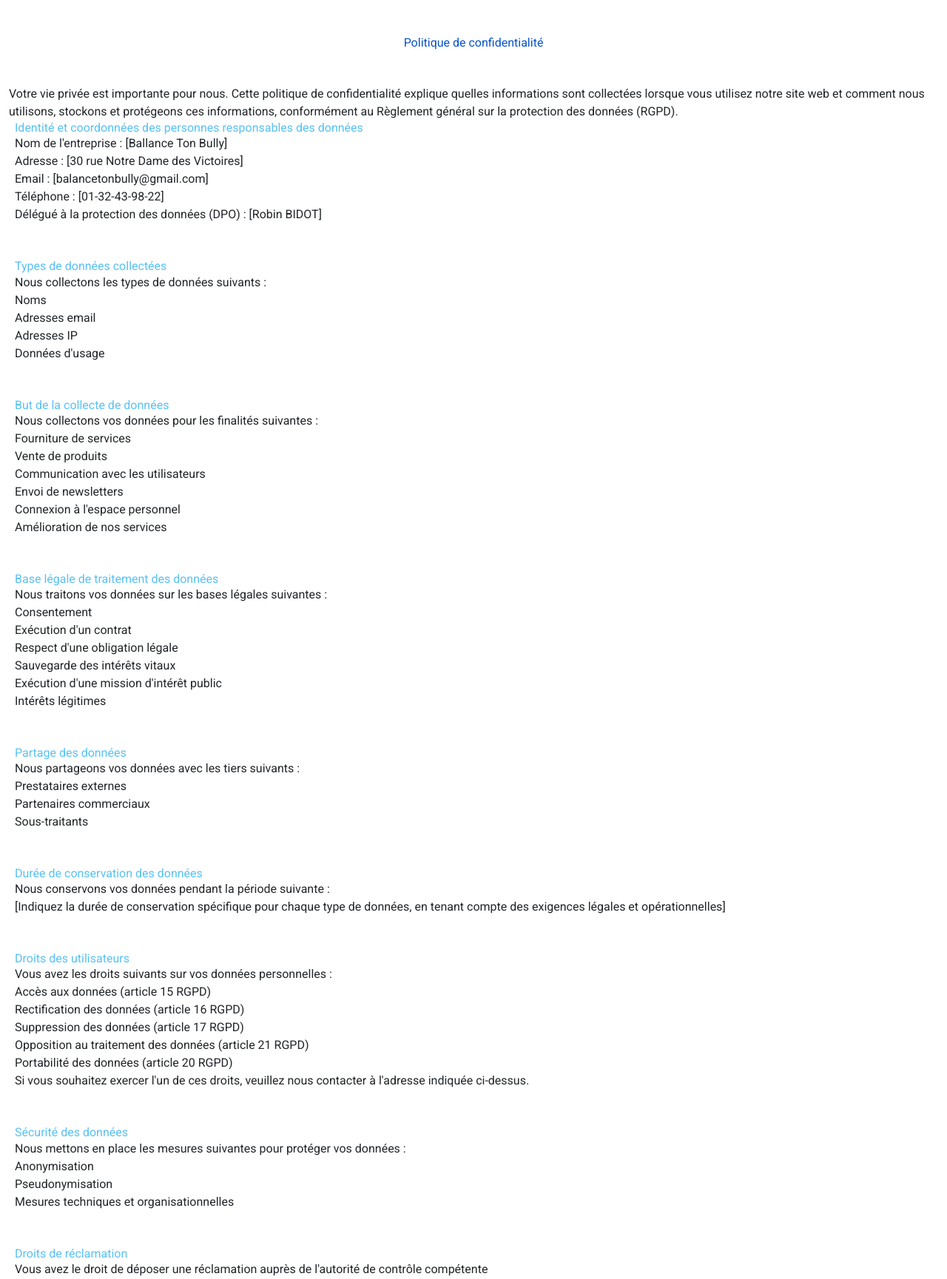
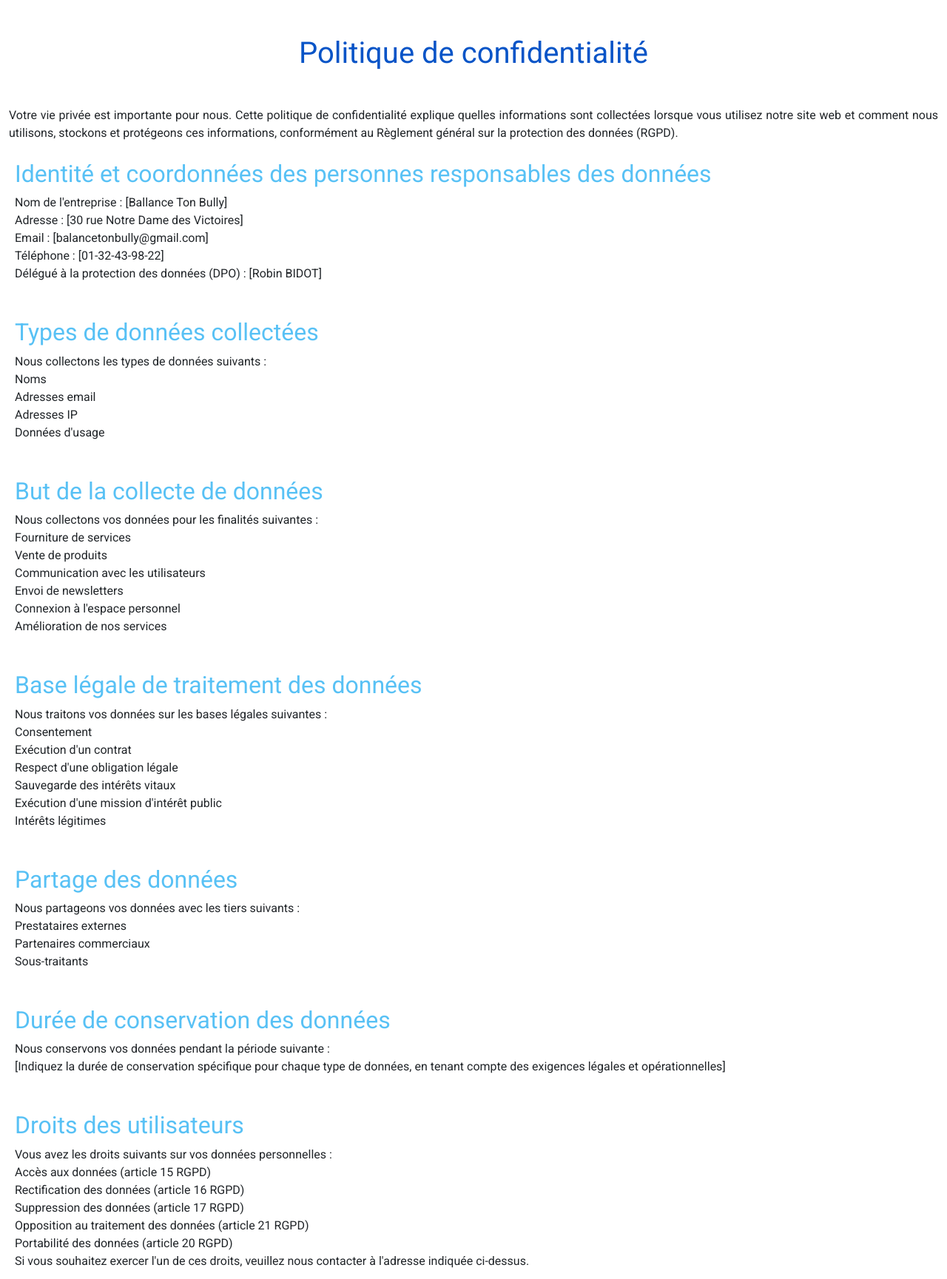
Before and after one commit to RobinBIDOT/Balance_ton_bully, a PHP site: page /balance_ton_bully/pages/confidentialite.php in a window 1280 px wide. Shown: the part 288-2017 px from the top of the page at 74% size. Run offline with PHP 8.4, Linux system fonts and the light colour scheme; a user stored in the database is signed in; some libraries are stand-ins or nearby versions.

Commit message:
mise en forme

```diff
--- a/css/styleFooter.css
+++ b/css/styleFooter.css
@@ -38,6 +38,7 @@ canvas {
     left: 0;
 }
 
+
 /*@media (max-width: 770px) {*/
 /*    .footer {*/
 /*        position: fixed !important;*/
--- a/includes/footer.php
+++ b/includes/footer.php
@@ -27,7 +27,7 @@
                                 </div>
                                 <div class="col-12 col-md-4 col-lg-3 col-xl-2">
                                     <div class="widget">
-                                        <h4 class="widget-title mb-4">Liens utiles</h4>
+                                        <h4 class="widget-title mb-4 fs-5 fw-bold">Liens utiles</h4>
                                         <ul class="list-unstyled">
                                             <li class="mb-2">
                                                 <a href="https://e-enfance.org/" class="text-decoration-none" target="_blank">e-enfance</a>
@@ -43,7 +43,7 @@
                                 </div>
                                 <div class="col-12 col-lg-3 col-xl-4">
                                     <div class="widget">
-                                        <h4 class="widget-title mb-4">Don</h4>
+                                        <h4 class="widget-title mb-4 fs-5 fw-bold">Don</h4>
                                         <p class="mb-4">Aidez-nous à lutter contre le harcèlement scolaire en faisant un don. Votre contribution peut faire une grande différence.</p>
                                         <div class="d-grid justify-content-center" style="max-width: 200px; margin: 0 auto;">
                                             <a href="../pages/dons.php" class="btn btn-primary btn-sm">Faire un don</a>
--- a/includes/headerNav.php
+++ b/includes/headerNav.php
@@ -74,6 +74,17 @@
                             <li><a class="dropdown-item text-center" href="../pages/intervention.php">Intervention</a></li>
                         </ul>
                     </li>
+                    <li class="nav-item d-md-none">
+                        <a class="nav-link text-black text-center mx-3 mx-md-5" href="../pages/connexion.php" class="d-block nav-link text-black text-center mx-5">Connexion</a>
+                    </li>
+                    <?php if (isset($_SESSION['nickName'])) { ?>
+                        <li class="nav-item d-md-none">
+                                <a class="nav-link text-black text-center mx-3 mx-md-5" href="../pages/account.php" class="d-block nav-link text-black text-center mx-5">Votre profil</a>
+                        </li>
+                        <li class="nav-item d-md-none">
+                                <a class="nav-link text-black text-center mx-3 mx-md-5" href="../php/deconnexion.php" class="d-block nav-link text-black text-center mx-5">Déconnexion</a>
+                        </li>
+                    <?php } ?>
                     <!-- Élément de menu admin -->
                     <?php if (isset($_SESSION['nickName']) && $_SESSION['id_role'] === 1) { ?>
                         <li class="nav-item">
@@ -85,10 +96,3 @@
         </nav>
     </div>
 </div>
-<div class="d-md-none">
-    <div class="mt-2">
-        <a href="../pages/connexion.php" class="d-block nav-link text-black text-center mx-5">
-            Connexion
-        </a>
-    </div>
-</div>
--- a/pages/confidentialite.php
+++ b/pages/confidentialite.php
@@ -9,8 +9,17 @@ session_start();
     <title>Politique de confidentialité</title>
     <?php include('../includes/headLink.php') ?>
     <style>
-        .custom-primary { color: #0854C7; }
-        .custom-secondary { color: #58C1F5; }
+        .custom-primary{
+            color:#0854C7;
+            font-size: 2.5rem;
+        }
+        .custom-secondary{
+            color:#58C1F5;
+            font-size: 2rem;
+        }
+        .text-justify {
+            text-align: justify;
+        }
     </style>
 </head>
 <body>
@@ -18,23 +27,23 @@ session_start();
 <div class="container my-5">
     <h1 class="custom-primary mb-5 text-center">Politique de confidentialité</h1>
 
-    <p>Votre vie privée est importante pour nous. Cette politique de confidentialité explique quelles informations sont collectées lorsque vous utilisez notre site web et comment nous utilisons, stockons et protégeons ces informations, conformément au Règlement général sur la protection des données (RGPD).</p>
+    <p class="text-justify mb-4">Votre vie privée est importante pour nous. Cette politique de confidentialité explique quelles informations sont collectées lorsque vous utilisez notre site web et comment nous utilisons, stockons et protégeons ces informations, conformément au Règlement général sur la protection des données (RGPD).</p>
 
     <section class="mb-5 ml-2">
-        <h2 class="custom-secondary">Identité et coordonnées des personnes responsables des données</h2>
+        <h2 class="custom-secondary mb-2">Identité et coordonnées des personnes responsables des données</h2>
 
-        <p>Nom de l'entreprise : [Ballance Ton Bully]</p>
-        <p>Adresse : [30 rue Notre Dame des Victoires]</p>
-        <p>Email : [balancetonbully@gmail.com]</p>
-        <p>Téléphone : [01-32-43-98-22]</p>
-        <p>Délégué à la protection des données (DPO) : [Robin BIDOT]</p>
+        <p class="text-justify">Nom de l'entreprise : [Ballance Ton Bully]</p>
+        <p class="text-justify">Adresse : [30 rue Notre Dame des Victoires]</p>
+        <p class="text-justify">Email : [balancetonbully@gmail.com]</p>
+        <p class="text-justify">Téléphone : [01-32-43-98-22]</p>
+        <p class="text-justify">Délégué à la protection des données (DPO) : [Robin BIDOT]</p>
     </section>
 
     <section class="mb-5 ml-2">
-        <h2 class="custom-secondary">Types de données collectées</h2>
+        <h2 class="custom-secondary mb-2">Types de données collectées</h2>
 
-        <p>Nous collectons les types de données suivants :</p>
-        <ul>
+        <p class="text-justify">Nous collectons les types de données suivants :</p>
+        <ul class="text-justify">
             <li>Noms</li>
             <li>Adresses email</li>
             <li>Adresses IP</li>
@@ -43,10 +52,10 @@ session_start();
     </section>
 
     <section class="mb-5 ml-2">
-        <h2 class="custom-secondary">But de la collecte de données</h2>
+        <h2 class="custom-secondary mb-2">But de la collecte de données</h2>
 
-        <p>Nous collectons vos données pour les finalités suivantes :</p>
-        <ul>
+        <p class="text-justify">Nous collectons vos données pour les finalités suivantes :</p>
+        <ul class="text-justify">
             <li>Fourniture de services</li>
             <li>Vente de produits</li>
             <li>Communication avec les utilisateurs</li>
@@ -57,10 +66,10 @@ session_start();
     </section>
 
     <section class="mb-5 ml-2">
-        <h2 class="custom-secondary">Base légale de traitement des données</h2>
+        <h2 class="custom-secondary mb-2">Base légale de traitement des données</h2>
 
-        <p>Nous traitons vos données sur les bases légales suivantes :</p>
-        <ul>
+        <p class="text-justify">Nous traitons vos données sur les bases légales suivantes :</p>
+        <ul class="text-justify">
             <li>Consentement</li>
             <li>Exécution d'un contrat</li>
             <li>Respect d'une obligation légale</li>
@@ -71,10 +80,10 @@ session_start();
     </section>
 
     <section class="mb-5 ml-2">
-        <h2 class="custom-secondary">Partage des données</h2>
+        <h2 class="custom-secondary mb-2">Partage des données</h2>
 
-        <p>Nous partageons vos données avec les tiers suivants :</p>
-        <ul>
+        <p class="text-justify">Nous partageons vos données avec les tiers suivants :</p>
+        <ul class="text-justify">
             <li>Prestataires externes</li>
             <li>Partenaires commerciaux</li>
             <li>Sous-traitants</li>
@@ -82,31 +91,31 @@ session_start();
     </section>
 
     <section class="mb-5 ml-2">
-        <h2 class="custom-secondary">Durée de conservation des données</h2>
+        <h2 class="custom-secondary mb-2">Durée de conservation des données</h2>
 
-        <p>Nous conservons vos données pendant la période suivante :</p>
-        <p>[Indiquez la durée de conservation spécifique pour chaque type de données, en tenant compte des exigences légales et opérationnelles]</p>
+        <p class="text-justify">Nous conservons vos données pendant la période suivante :</p>
+        <p class="text-justify">[Indiquez la durée de conservation spécifique pour chaque type de données, en tenant compte des exigences légales et opérationnelles]</p>
     </section>
 
     <section class="mb-5 ml-2">
-        <h2 class="custom-secondary">Droits des utilisateurs</h2>
+        <h2 class="custom-secondary mb-2">Droits des utilisateurs</h2>
 
-        <p>Vous avez les droits suivants sur vos données personnelles :</p>
-        <ul>
+        <p class="text-justify">Vous avez les droits suivants sur vos données personnelles :</p>
+        <ul class="text-justify">
             <li>Accès aux données (article 15 RGPD)</li>
             <li>Rectification des données (article 16 RGPD)</li>
             <li>Suppression des données (article 17 RGPD)</li>
             <li>Opposition au traitement des données (article 21 RGPD)</li>
             <li>Portabilité des données (article 20 RGPD)</li>
         </ul>
-        <p>Si vous souhaitez exercer l'un de ces droits, veuillez nous contacter à l'adresse indiquée ci-dessus.</p>
+        <p class="text-justify">Si vous souhaitez exercer l'un de ces droits, veuillez nous contacter à l'adresse indiquée ci-dessus.</p>
     </section>
 
     <section class="mb-5 ml-2">
-        <h2 class="custom-secondary">Sécurité des données</h2>
+        <h2 class="custom-secondary mb-2">Sécurité des données</h2>
 
-        <p>Nous mettons en place les mesures suivantes pour protéger vos données :</p>
-        <ul>
+        <p class="text-justify">Nous mettons en place les mesures suivantes pour protéger vos données :</p>
+        <ul class="text-justify">
             <li>Anonymisation</li>
             <li>Pseudonymisation</li>
             <li>Mesures techniques et organisationnelles</li>
@@ -114,9 +123,9 @@ session_start();
     </section>
 
     <section class="mb-5 ml-2">
-        <h2 class="custom-secondary">Droits de réclamation</h2>
+        <h2 class="custom-secondary mb-2">Droits de réclamation</h2>
 
-        <p>Vous avez le droit de déposer une réclamation auprès de l'autorité de contrôle compétente</p>
+        <p class="text-justify">Vous avez le droit de déposer une réclamation auprès de l'autorité de contrôle compétente</p>
     </section>
 </div>
 <?php include('../includes/scriptLink.php') ?>
--- a/pages/intervention.php
+++ b/pages/intervention.php
@@ -89,7 +89,7 @@ if ($_SERVER['REQUEST_METHOD'] === 'POST') {
                         </div>
                         <div class="my-4">
                             <label for="date_intervention" class="form-label">Date de l’intervention</label>
-                            <input type="date" class="form-control" id="date_intervention" name="date_intervention" placeholder="Date de l’intervention" required>
+                            <input type="date" class="form-control" id="date_intervention" name="date_intervention" required>
                         </div>
                         <button type="submit" class="btn btn-primary text-white">Envoyer</button>
                     </form>
--- a/pages/profilAdmin.php
+++ b/pages/profilAdmin.php
@@ -202,8 +202,8 @@ if(isset($_GET['updateStatus'])) {
     <link rel="stylesheet" href="../css/styleProfilAdmin.css">
     <link rel="stylesheet" href="../css/styleClock.css">
 </head>
+<body>
 <?php include('../includes/headerNav.php') ?>
-<body>
 <div class="container-fluid mt-5 ">
     <h1 class="text-center mb-4">Administration</h1>
     <div class="row justify-content-center my-5">
@@ -257,7 +257,7 @@ if(isset($_GET['updateStatus'])) {
                     <div class="form-group">
                         <input type="checkbox" name="photoChanged" value="yes"> Cochez si vous changez la photo
                         <label for="editActuPhoto">Photo</label>
-                        <input type="file" class="form-control" id="editActuPhoto" name="photo" autocomplete="off">
+                        <input type="file" class="form-control" id="editActuPhoto" name="photo">
                     </div>
                 </div>
                 <div class="modal-footer">
@@ -297,7 +297,7 @@ if(isset($_GET['updateStatus'])) {
                     </div>
                     <div class="form-group">
                         <label for="editUserPhoto">Photo Avatar</label>
-                        <input type="file" class="form-control" id="editUserPhoto" name="photo_avatar" autocomplete="off">
+                        <input type="file" class="form-control" id="editUserPhoto" name="photo_avatar">
                     </div>
                 </div>
                 <div class="modal-footer">
```
Also changed, not shown: css/style.css (+0 -47 lines), pages/confirmationRdv.php (+12 -2 lines), pages/dons.php (+4 -4 lines), pages/mentionlegales.php (+27 -18 lines), pages/qui-somme-nous.php (+43 -25 lines).
